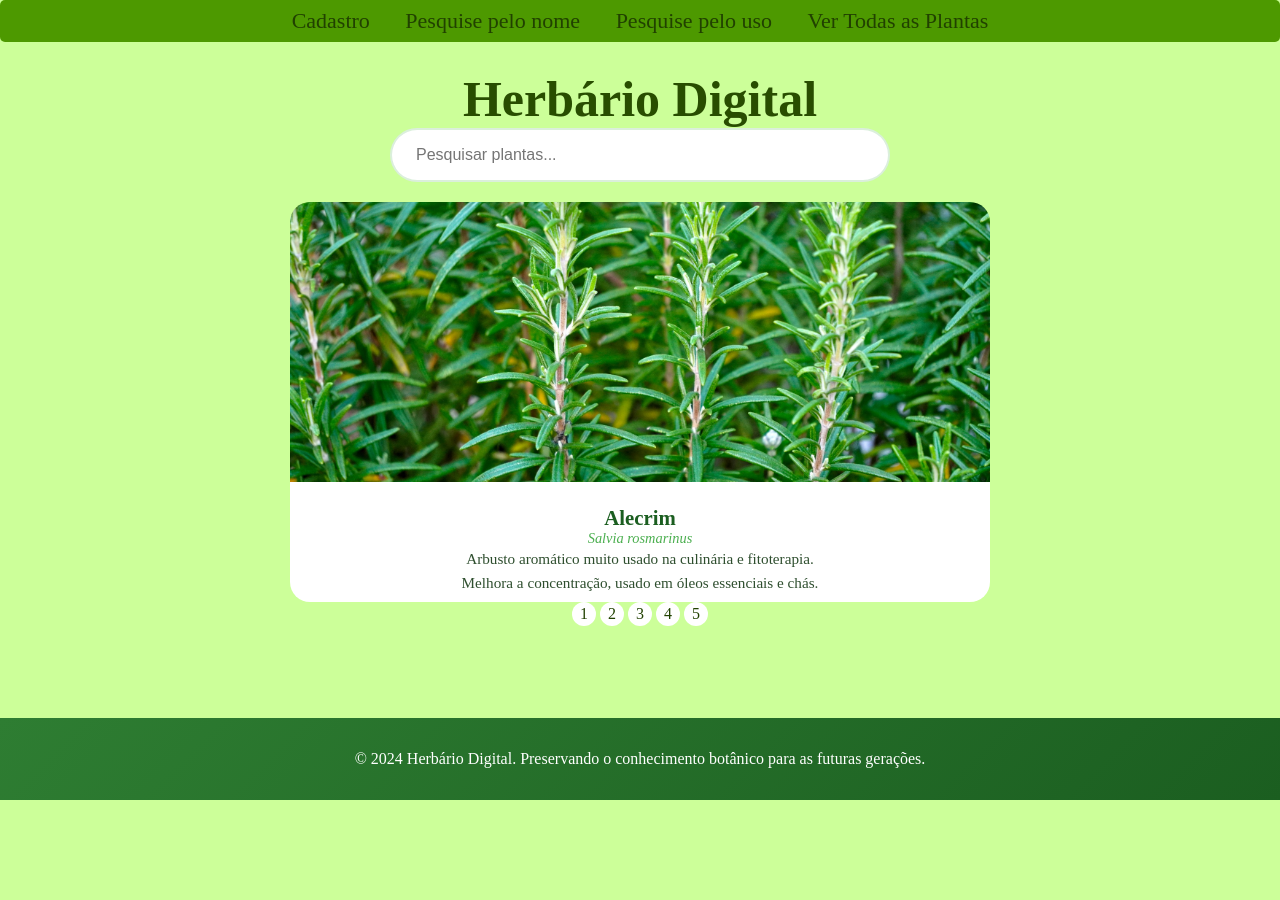
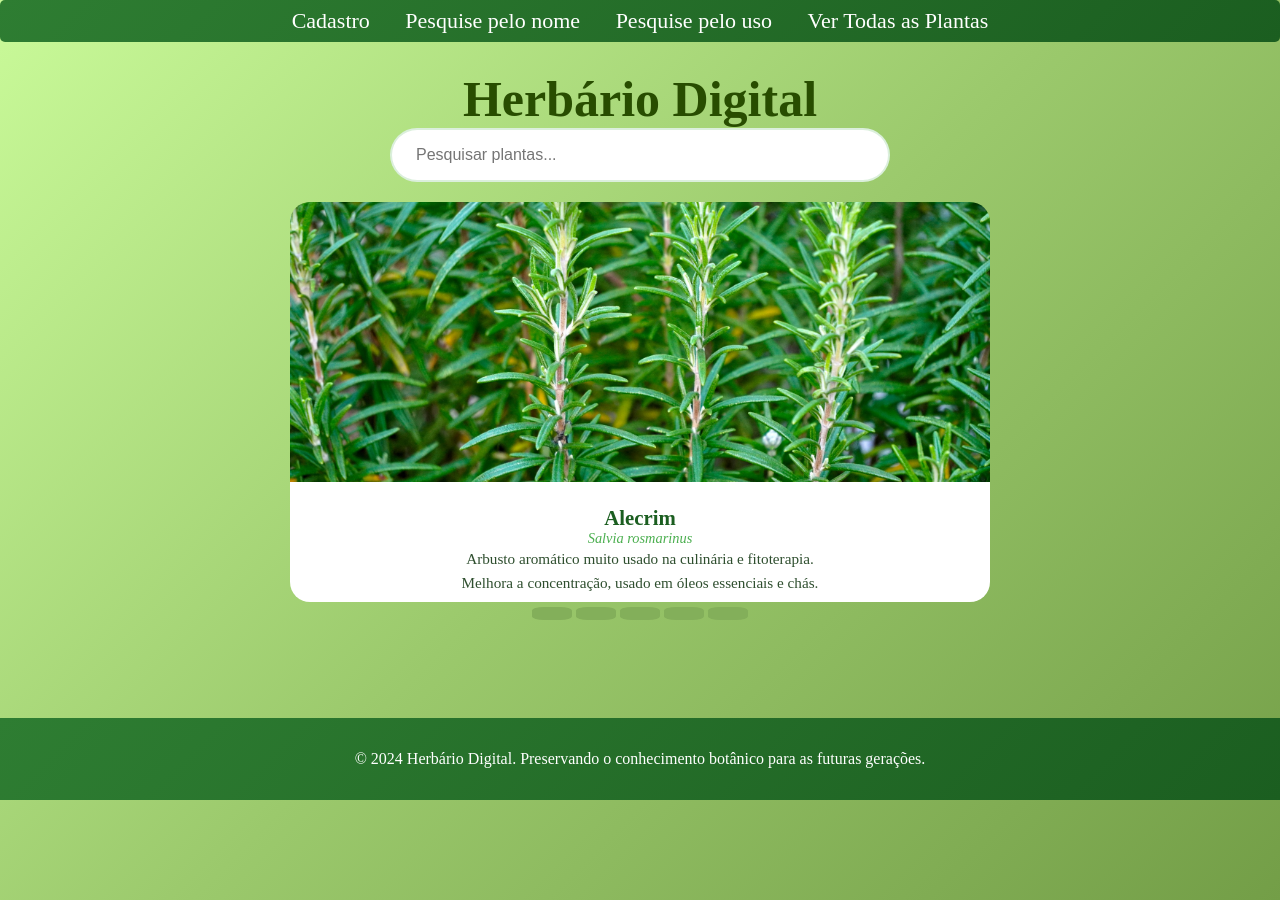
Before and after one commit to hunter2112/Projeto-Integrador-Modulo-D, a PHP site: page /base.html in a window 1280 px wide. Before the commit the page ends 800 px from the top, so only its background shows below. Run offline with PHP 8.4, Linux system fonts and the light colour scheme.

Commit message:
Alterações no visual da página principal

```diff
--- a/assets/css/styles.css
+++ b/assets/css/styles.css
@@ -1,5 +1,6 @@
 body {
-  background-color: #ccff99;
+  height: 900px;
+  background:linear-gradient(135deg,#c9fa99,#9bc96c,#739e47) ;
   /* Adiciona um espaçamento no topo para não esconder o conteúdo atrás da navbar */
   padding-top: 70px;
 }
@@ -26,7 +27,12 @@ h1 {
   top: 0; /* Alinha no topo */
   left: 0; /* Garante que ocupe toda a largura */
   width: 100%;
-  background-color: #4d9900;
+  background: linear-gradient(
+    135deg,
+    #2e7d32 0%,
+    #1b5e20 100%
+  );
+  /*background-color: #4d9900;*/
   border-radius: 5px;
   font-size: 22px;
   padding: 8px 0; /* Adiciona um pouco de preenchimento vertical */
@@ -34,7 +40,7 @@ h1 {
 }
 a {
   text-decoration: none;
-  color: #214100;
+  color: #ffffff;
 }
 
 /* Links na navbar */
@@ -50,7 +56,7 @@ a {
   bottom: -2px; /* Posição abaixo do link (mais próximo) */
   left: 0;
   height: 2px;
-  background-color: #214100; /* Mesma cor do texto do link */
+  background-color: #ffffff; /* Mesma cor do texto do link */
   width: 0; /* Começa com largura zero */
 }
 
@@ -115,18 +121,6 @@ a {
   position: relative;/* Para o pseudo-elemento ::after */
 }
 
-/* Adiciona um "elemento fantasma", que faz com que tenha um gradiente de opacidade de cima para baixo */
-.plant-image::after {
-  content: "";
-  position: absolute;
-  inset: 0;
-  background: linear-gradient(
-    to bottom,
-    transparent 0%,
-    rgba(0, 0, 0, 0.1) 100%
-  );
-}
-
 /* Informação sobre a planta */
 .plant-info{
   background-color: white;
@@ -172,7 +166,7 @@ footer {
   color: white; /* Fonte dos textos branca */
   text-align: center; /* Alinha os textos no centro do rodapé */
   padding: 2rem 0; /* Cria uma distância entre o rodapé e o resto da página */
-  margin-top: 4rem; /* Margem no topo do rodapé */
+   margin-top: 4rem; /* Margem no topo do rodapé */
   bottom: 0;
   position: absolute;
   width: 100%;
@@ -206,13 +200,10 @@ footer {
   border-radius: 20px;
   overflow-x: auto;
 
-
-
-
   scroll-behavior: smooth;
   -webkit-overflow-scrolling: touch;
 
-  /*
+/*
   scroll-snap-points-x: repeat(300px);
   scroll-snap-type: mandatory;
   */
@@ -223,11 +214,15 @@ footer {
 }
 .slides::-webkit-scrollbar-thumb {
   margin-top: 10px;
-  background: rgb(0, 104, 26);
+  background: #1b5e20;
   border-radius: 10px;
 }
+.slides::-webkit-scrollbar-thumb:hover {
+  background: #1b5e20;
+
+}
+
 .slides::-webkit-scrollbar-track {
-  margin-top: 10px;
   background: transparent;
 }
 .slides > div {
@@ -247,20 +242,6 @@ footer {
   font-size: 100px;
 }
 
-.author-info {
-  background: rgba(0, 0, 0, 0.75);
-  color: white;
-  padding: 0.75rem;
-  text-align: center;
-  position: absolute;
-  bottom: 0;
-  left: 0;
-  width: 100%;
-  margin: 0;
-}
-.author-info a {
-  color: white;
-}
 img {
   object-fit: cover;
   position: absolute;
@@ -271,23 +252,32 @@ img {
 }
 
 .carousel > a {
+  color: #1b5e20;
+  font-family: fantasy;
   display: inline-flex;
-  width: 1.5rem;
-  height: 1.5rem;
-  background: white;
+  width: 2.5rem;
+  height: 0.8rem;
+  background: #83af5a;
   text-decoration: none;
   align-items: center;
   justify-content: center;
-  border-radius: 50%;
-  margin: 0 0 0.5rem 0;
+  border-radius: 30%;
+  margin-top: 5px;
   position: relative;
 }
 .carousel > a:active {
   top: 1px;
 }
+.carousel > a:hover{
+  background-color: #1b5e20;
+  transform: scaleX(1.1);
+  transition: transform 50ms ease;
+}
 .carousel > a:focus {
-  background: #000;
+  background-color: rgb(2, 48, 13);
+  transition: color 2s ease;
 }
+
 
 /* Don't need button navigation */
 @supports (scroll-snap-type) {
--- a/base.html
+++ b/base.html
@@ -17,19 +17,19 @@
     <!--Barra de Navegação centralizada com links direcionais-->
     <nav class="navbar centro">
       <div class="nav-item">
-        <a class="navlink" href="cadastro.html">Cadastro</a>
+        <a class="navlink" href="">Cadastro</a>
         <div class="underline"></div>
       </div>
       <div class="nav-item">
-        <a class="navlink" href="pesquisa_nome.html">Pesquise pelo nome</a>
+        <a class="navlink" href="">Pesquise pelo nome</a>
         <div class="underline"></div>
       </div>
       <div class="nav-item">
-        <a class="navlink" href="pesquisa_uso.html">Pesquise pelo uso</a>
+        <a class="navlink" href="">Pesquise pelo uso</a>
         <div class="underline"></div>
       </div>
       <div class="nav-item">
-        <a class="navlink" href="catalogo.html">Ver Todas as Plantas</a>
+        <a class="navlink" href="">Ver Todas as Plantas</a>
         <div class="underline"></div>
       </div>
     </nav>
@@ -77,7 +77,7 @@
               <h3 class="plant-name">Hortelã</h3>
               <p class="plant-scientific">Mentha piperita</p>
               <p class="plant-description">
-                Erva aromatica comum em chás e remédios naturais.
+                Erva aromática comum em chás e remédios naturais.
               </p>
               <p class="plant-uses">
                 Estimulante digestivo, alivia náuseas e tem efeito refrescante.
@@ -90,10 +90,10 @@
               <h3 class="plant-name">Erva-cidreira</h3>
               <p class="plant-scientific">Melissa officinalis</p>
               <p class="plant-description">
-                Planta de folhas aromaticas usada para relaxamento.
+                Planta de folhas aromáticas usada para relaxamento.
               </p>
               <p class="plant-uses">
-                Combate insonia, ansiedade, tensao e colicas.
+                Combate insônia, ansiedade, tensão e cólicas.
               </p>
             </div>
           </div>
@@ -103,23 +103,23 @@
               <h3 class="plant-name">Boldo</h3>
               <p class="plant-scientific">Peumus boldus</p>
               <p class="plant-description">
-                Usado tradicionalmente para problemas digestivos e hepaticos.
+                Usado tradicionalmente para problemas digestivos e hepáticos.
               </p>
               <p class="plant-uses">
-                Utilizado em infusoes para ma digestao e problemas do figado.
+                Utilizado em infusões para má digestao e problemas do fígado.
               </p>
             </div>
           </div>
       </div>
-        <a href="#slide-1">1</a>
-        <a href="#slide-2">2</a>
-        <a href="#slide-3">3</a>
-        <a href="#slide-4">4</a>
-        <a href="#slide-5">5</a>
-      </section>
+        <a href="#slide-1"></a>
+        <a href="#slide-2"></a>
+        <a href="#slide-3"></a>
+        <a href="#slide-4"></a>
+        <a href="#slide-5"></a>
     </main>
+      </body>
     <!-- Rodapé do site -->
     <footer><p>&copy; 2024 Herbário Digital. Preservando o conhecimento botânico para as futuras gerações.</p></footer>
     <script src="scripts/script.js"></script>
-  </body>
+
 </html>
```
